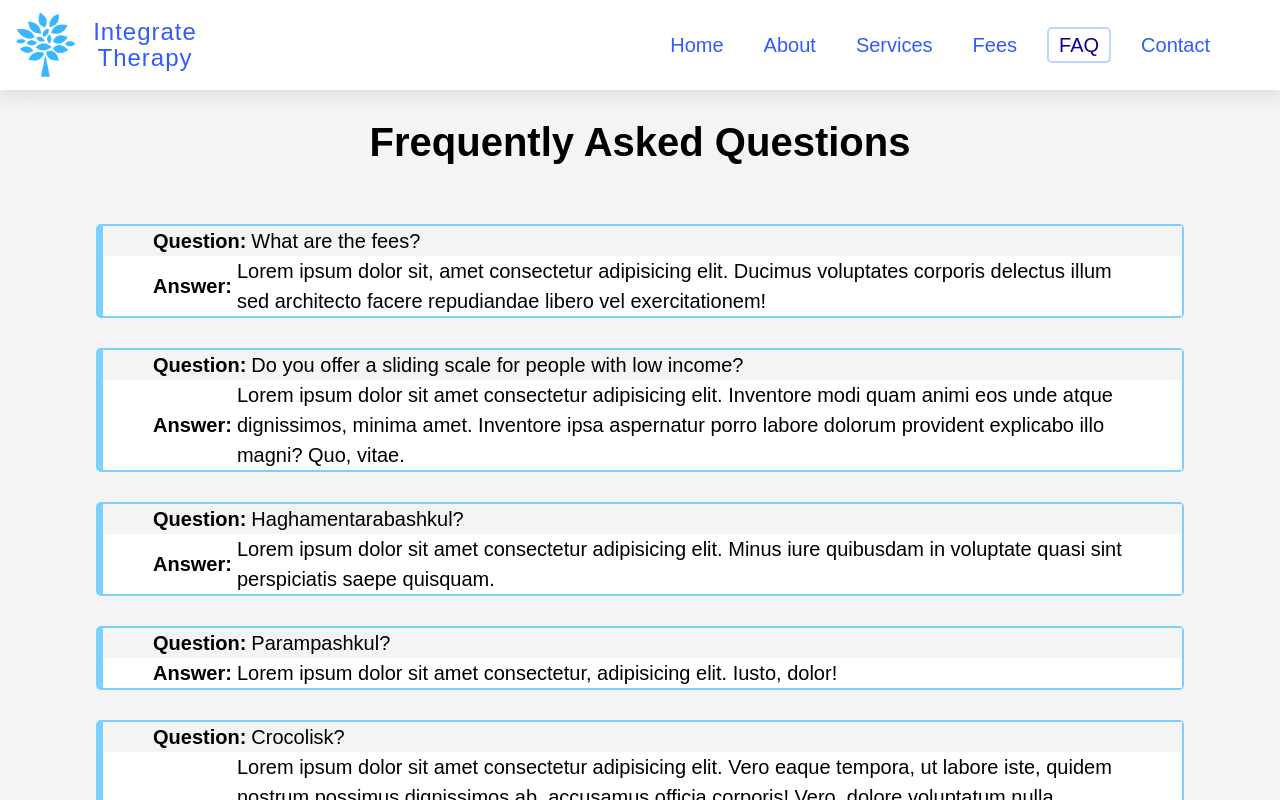
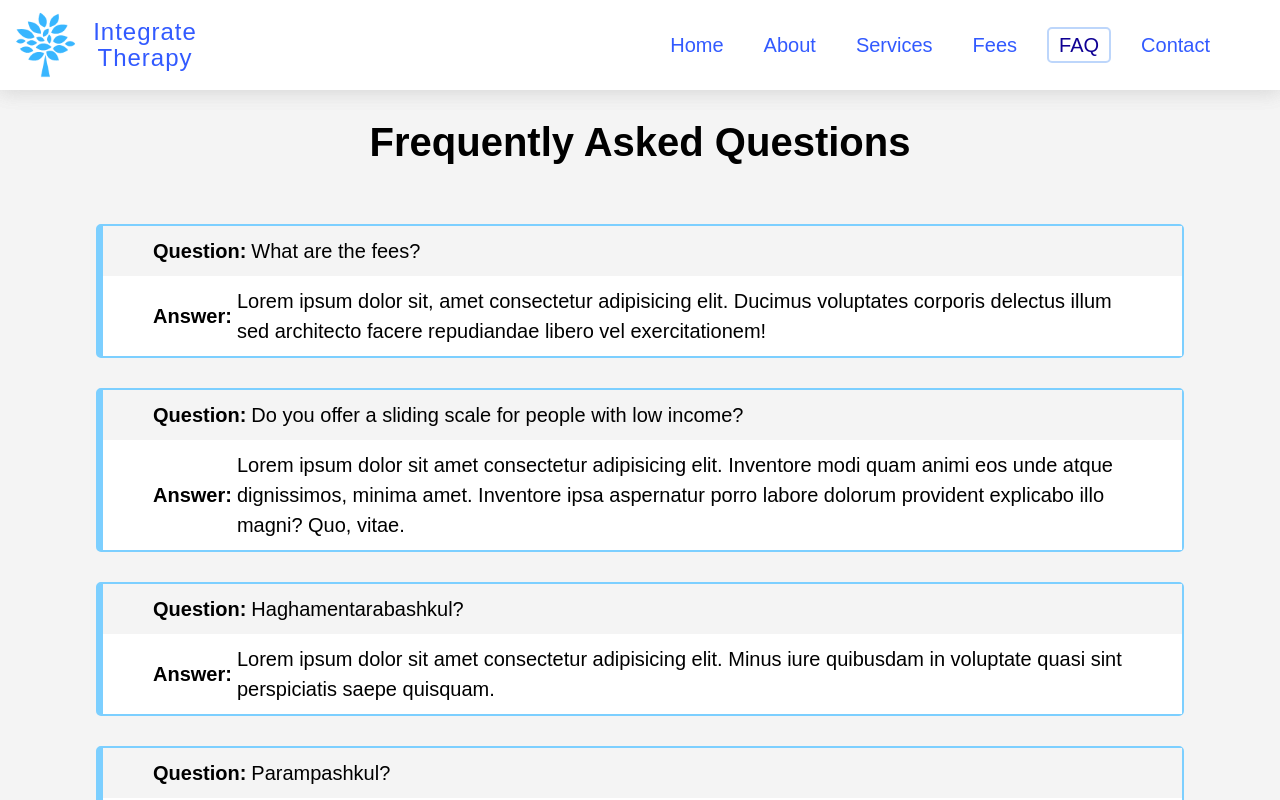
Before and after one commit to SasanTazayoni/integrate-therapy, a React (Vite) app: page /faq in a window 1280 px wide. Shown: the top 800 px of the page. Built offline with nearby package versions, Linux system fonts and the light colour scheme; a web font is replaced by a local one.

Commit message:
Adjust padding for containers on FAQ page

```diff
--- a/src/assets/css/styles.css
+++ b/src/assets/css/styles.css
@@ -602,11 +602,13 @@ a:hover {
 .container--white {
   background: #fff;
   border-left: 5px solid var(--color-border);
+  padding: 1rem 0;
 }
 
 .container--grey {
   background: rgb(244, 244, 244);
   border-left: 5px solid var(--color-border);
+  padding: 1rem 0;
 }
 
 .container--large {
```
